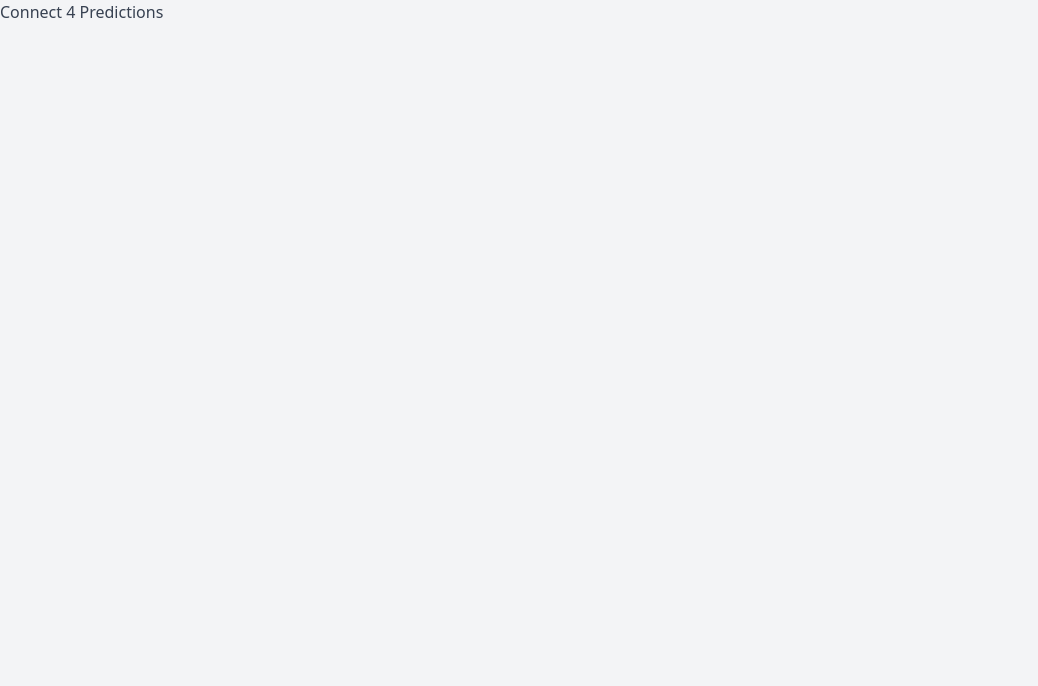
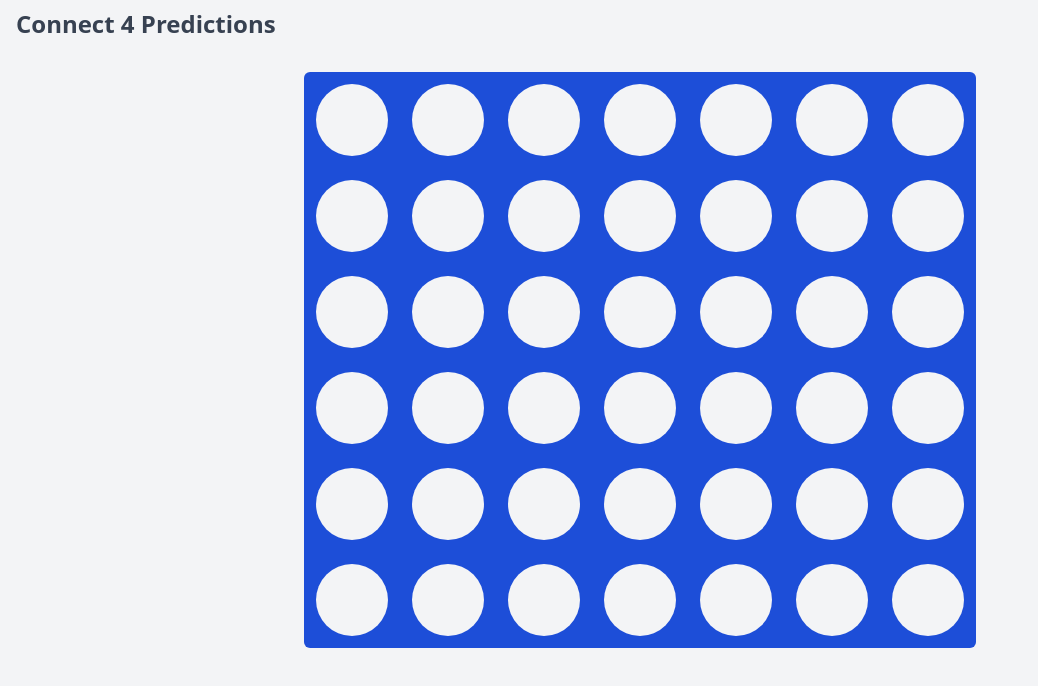
Before and after one commit to gjnels/connect4, a SvelteKit app: page / in a window 1280 px wide. Shown: the top 686 px of the page, without its empty margins (0-1038 px from the left). Built offline with nearby package versions, Linux system fonts and the light colour scheme.

Commit message:
Create visual board

```diff
--- a/src/routes/+layout.svelte
+++ b/src/routes/+layout.svelte
@@ -2,4 +2,10 @@
   import '../app.css'
 </script>
 
-<slot />
+<header class="mb-4 px-4 py-2">
+  <h1 class="font-bold text-2xl">Connect 4 Predictions</h1>
+</header>
+
+<main class="px-4 py-2">
+  <slot />
+</main>
--- a/src/routes/+page.svelte
+++ b/src/routes/+page.svelte
@@ -1 +1,42 @@
-<h1>Connect 4 Predictions</h1>
+<script lang="ts">
+  import { BOARD_HEIGHT, BOARD_WIDTH, Cell, board, game } from '$lib'
+
+  const { winner } = game
+  game.newGame()
+</script>
+
+{#if $board.length}
+  <div
+    class="flex max-w-2xl mx-auto rounded-md overflow-hidden"
+    style="aspect-ratio: {BOARD_WIDTH} / {BOARD_HEIGHT};"
+  >
+    {#each $board as col, colIndex (colIndex)}
+      <div
+        class="flex grow flex-col-reverse bg-blue-700 {!$winner && board.isValidColumn(colIndex)
+          ? 'hover:brightness-110'
+          : ''}"
+      >
+        {#each col as cell, rowIndex (rowIndex)}
+          {@const winningCell =
+            $winner && !!$winner.cells.find((cell) => cell[0] === colIndex && cell[1] === rowIndex)}
+          <button
+            on:click={() => game.takeTurn(colIndex)}
+            class="flex justify-center items-center grow {!$winner && board.isValidColumn(colIndex)
+              ? 'cursor-pointer'
+              : 'cursor-not-allowed'}"
+          >
+            <span
+              class="w-3/4 aspect-square rounded-full ring-4 {cell === Cell.RED
+                ? 'bg-red-500'
+                : cell === Cell.YELLOW
+                ? 'bg-yellow-400'
+                : 'bg-gray-100 dark:bg-gray-900'} {winningCell
+                ? 'dark:ring-gray-100 ring-gray-900 brightness-110'
+                : 'ring-transparent'}"
+            />
+          </button>
+        {/each}
+      </div>
+    {/each}
+  </div>
+{/if}
```
